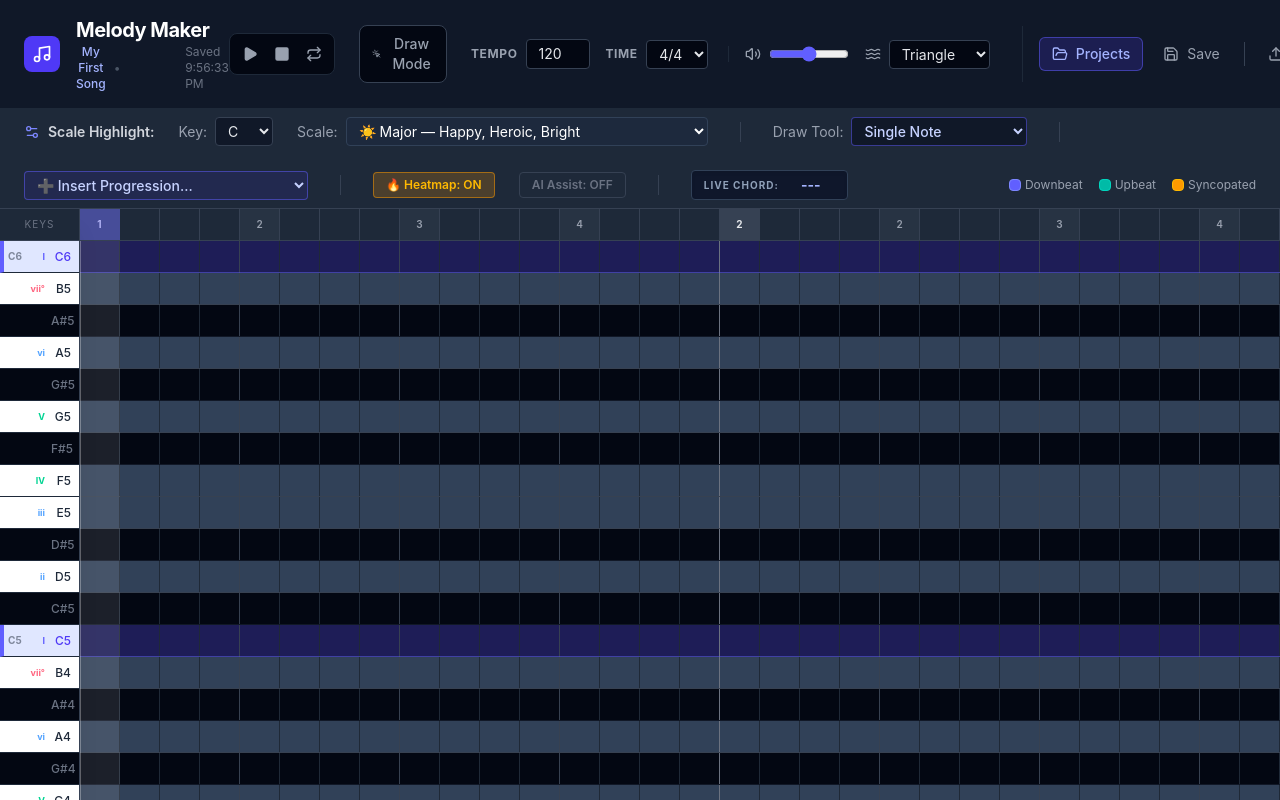
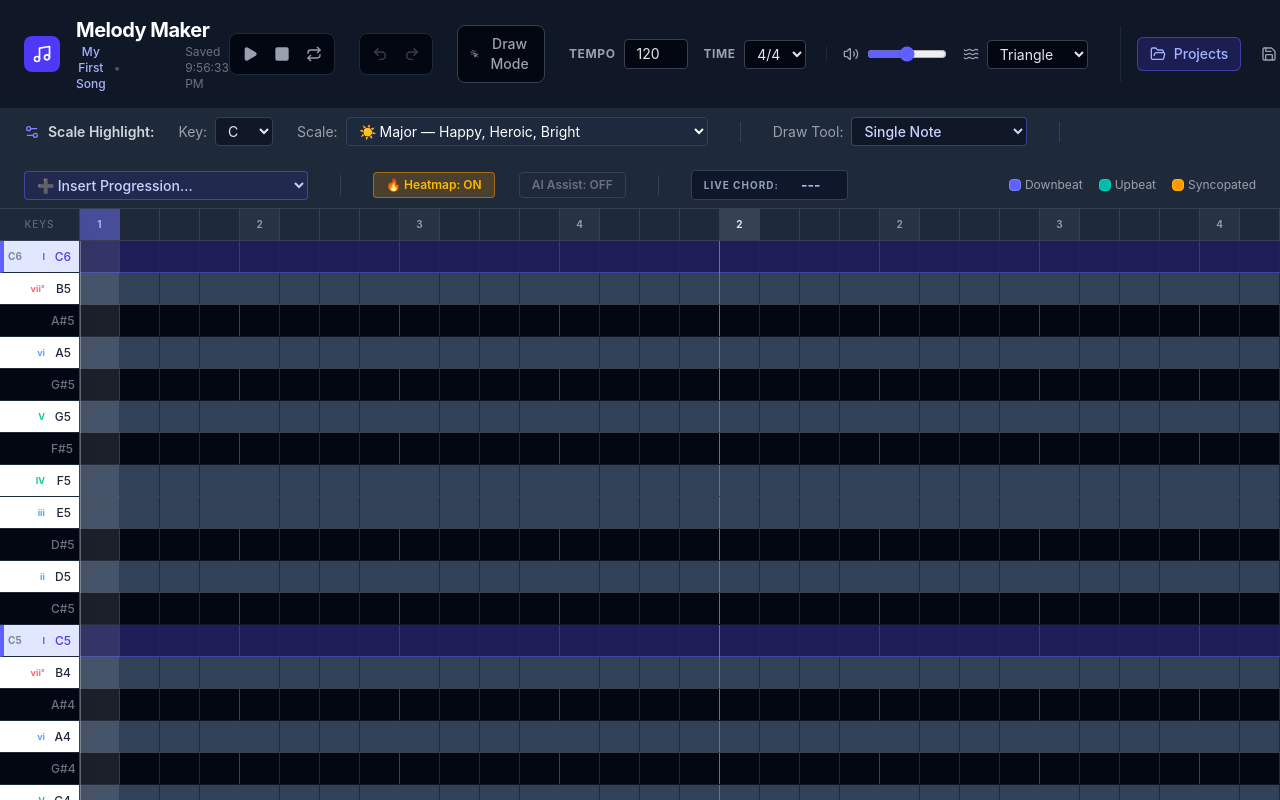
Before and after one commit to bindzume/neko-daw, a React (Vite) app: page / in a window 1280 px wide. Built offline with nearby package versions, Linux system fonts and the light colour scheme.

Commit message:
added undo and redo

```diff
--- a/src/App.jsx
+++ b/src/App.jsx
@@ -1,5 +1,5 @@
 import React, { useState, useEffect, useRef, useMemo } from 'react';
-import { Play, Square, Trash2, Volume2, Music, Waves, Settings2, Download, Upload, FolderOpen, Save, Repeat } from 'lucide-react';
+import { Play, Square, Trash2, Volume2, Music, Waves, Settings2, Download, Upload, FolderOpen, Save, Repeat, Undo2, Redo2 } from 'lucide-react';
 import MidiWriter from 'midi-writer-js';
 
 // --- Music Theory & Constants ---
@@ -315,6 +315,8 @@ export default function App() {
   const headerHighlightRef = useRef(null);
   const loopDragStartRef = useRef(null);
   const clipboardRef = useRef(null); // [{ noteId, stepOffset, duration }]
+  const historyRef = useRef({ past: [], future: [] });
+  const [historyVersion, setHistoryVersion] = useState(0); // triggers re-render for button states
 
   // NEW REFS for Lookahead Scheduling
   const scheduleIntervalRef = useRef(null);
@@ -326,6 +328,42 @@ export default function App() {
   useEffect(() => {
     stateRef.current = { activeNotes, waveform, volume, bpm, numSteps, stepsPerBeat, loopRegion, loopEnabled };
   }, [activeNotes, waveform, volume, bpm, numSteps, stepsPerBeat, loopRegion, loopEnabled]);
+
+  // --- Undo/Redo ---
+  const MAX_HISTORY = 50;
+
+  const pushHistory = (snapshot) => {
+    historyRef.current.past.push(snapshot);
+    if (historyRef.current.past.length > MAX_HISTORY) historyRef.current.past.shift();
+    historyRef.current.future = [];
+    setHistoryVersion(v => v + 1);
+  };
+
+  const clearHistory = () => {
+    historyRef.current = { past: [], future: [] };
+    setHistoryVersion(v => v + 1);
+  };
+
+  const undo = () => {
+    const { past, future } = historyRef.current;
+    if (past.length === 0) return;
+    const prev = past.pop();
+    future.push(stateRef.current.activeNotes);
+    setActiveNotes(prev);
+    setHistoryVersion(v => v + 1);
+  };
+
+  const redo = () => {
+    const { past, future } = historyRef.current;
+    if (future.length === 0) return;
+    const next = future.pop();
+    past.push(stateRef.current.activeNotes);
+    setActiveNotes(next);
+    setHistoryVersion(v => v + 1);
+  };
+
+  const canUndo = historyRef.current.past.length > 0;
+  const canRedo = historyRef.current.future.length > 0;
 
   // --- LocalStorage Utilities ---
   const STORAGE_KEY = 'melody-maker-projects';
@@ -406,6 +444,7 @@ export default function App() {
 
     if (!project) return;
 
+    clearHistory();
     const data = project.data;
     setActiveNotes(data.activeNotes || {});
     setBpm(data.bpm || 120);
@@ -435,6 +474,7 @@ export default function App() {
   };
 
   const createNewProject = () => {
+    clearHistory();
     // Clear current state
     setActiveNotes({});
     setBpm(120);
@@ -498,9 +538,22 @@ export default function App() {
   // --- Keyboard Shortcuts ---
   useEffect(() => {
     const handleKeyDown = (e) => {
+      // Undo (Ctrl+Z / Cmd+Z)
+      if ((e.ctrlKey || e.metaKey) && e.key === 'z' && !e.shiftKey) {
+        e.preventDefault();
+        undo();
+      }
+
+      // Redo (Ctrl+Shift+Z / Cmd+Shift+Z or Ctrl+Y / Cmd+Y)
+      if ((e.ctrlKey || e.metaKey) && ((e.key === 'z' && e.shiftKey) || e.key === 'y')) {
+        e.preventDefault();
+        redo();
+      }
+
       // Delete selected notes
       if ((e.key === 'Delete' || e.key === 'Backspace') && selectedNotes.size > 0) {
         e.preventDefault();
+        pushHistory(activeNotes);
         setActiveNotes(prev => {
           const updated = { ...prev };
           selectedNotes.forEach(key => delete updated[key]);
@@ -566,6 +619,7 @@ export default function App() {
           duration: n.duration
         }));
         // Then delete
+        pushHistory(activeNotes);
         setActiveNotes(prev => {
           const updated = { ...prev };
           selectedNotes.forEach(key => delete updated[key]);
@@ -577,6 +631,7 @@ export default function App() {
       // Paste notes (Ctrl+V / Cmd+V)
       if ((e.ctrlKey || e.metaKey) && e.key === 'v' && clipboardRef.current && clipboardRef.current.length > 0) {
         e.preventDefault();
+        pushHistory(activeNotes);
         const pasteStep = currentStep % numSteps;
         const newSelected = new Set();
         setActiveNotes(prev => {
@@ -764,6 +819,7 @@ const stopPlayback = () => {
   };
 
   const confirmClear = () => {
+    pushHistory(activeNotes);
     setActiveNotes({});
     setLastActionKey(null);
     setShowClearConfirm(false);
@@ -793,6 +849,7 @@ const stopPlayback = () => {
         const data = JSON.parse(event.target.result);
 
         // Load the imported data into current state
+        clearHistory();
         if (data.activeNotes) setActiveNotes(data.activeNotes);
         if (data.bpm) setBpm(data.bpm);
         if (data.timeSignature) setTimeSignature(data.timeSignature);
@@ -913,6 +970,7 @@ const stopPlayback = () => {
 
   // --- Progression Insertion ---
   const insertProgression = (e) => {
+    pushHistory(activeNotes);
     const progressionName = e.target.value;
     if (!progressionName) return;
 
@@ -1120,6 +1178,7 @@ const stopPlayback = () => {
     }
 
     // Normal draw mode
+    pushHistory(activeNotes);
     const targetNotes = getChordNotes(noteId);
     const newNotes = { ...activeNotes };
 
@@ -1149,6 +1208,8 @@ const stopPlayback = () => {
     const noteKey = `${noteId}-${stepIndex}`;
 
     if (selectionMode) {
+      // Save for undo before drag starts
+      pushHistory(activeNotes);
       // Get rect for drag start position
       const rect = gridRef.current.getBoundingClientRect();
       const x = e.clientX - rect.left;
@@ -1188,6 +1249,7 @@ const stopPlayback = () => {
     }
 
     // Normal mode: delete the note
+    pushHistory(activeNotes);
     setActiveNotes(prev => {
       const updated = { ...prev };
       delete updated[noteKey];
@@ -1198,6 +1260,7 @@ const stopPlayback = () => {
 
   const handleNoteEdgeDown = (noteId, stepIndex, e) => {
     e.stopPropagation();
+    pushHistory(activeNotes);
     setDragAction({ type: 'resize', notes: [noteId], startStep: stepIndex });
   };
 
@@ -1561,6 +1624,30 @@ const stopPlayback = () => {
               title={loopRegion ? (loopEnabled ? 'Disable Loop' : 'Enable Loop') : 'Shift+drag timeline to set loop region'}
             >
               <Repeat className="w-4 h-4" />
+            </button>
+          </div>
+
+          {/* Undo / Redo */}
+          <div className="flex items-center bg-gray-950 rounded-lg border border-gray-800 p-1">
+            <button
+              onClick={undo}
+              disabled={!canUndo}
+              className={`p-2 rounded-md transition-colors ${
+                canUndo ? 'hover:bg-gray-800 text-gray-400 hover:text-white' : 'text-gray-700 cursor-not-allowed'
+              }`}
+              title="Undo (Ctrl+Z)"
+            >
+              <Undo2 className="w-4 h-4" />
+            </button>
+            <button
+              onClick={redo}
+              disabled={!canRedo}
+              className={`p-2 rounded-md transition-colors ${
+                canRedo ? 'hover:bg-gray-800 text-gray-400 hover:text-white' : 'text-gray-700 cursor-not-allowed'
+              }`}
+              title="Redo (Ctrl+Shift+Z)"
+            >
+              <Redo2 className="w-4 h-4" />
             </button>
           </div>
 
```
